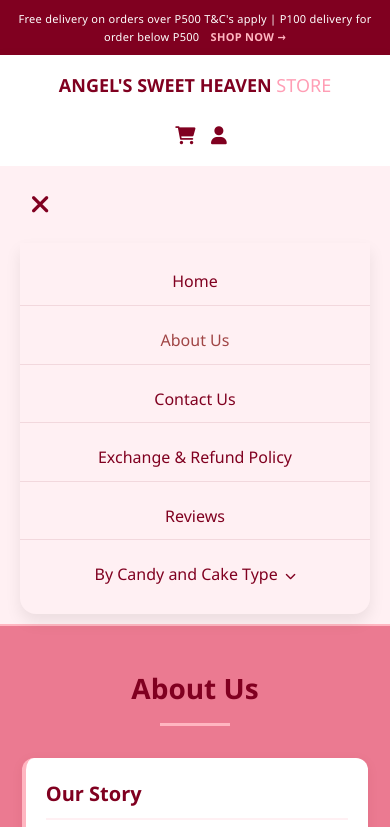
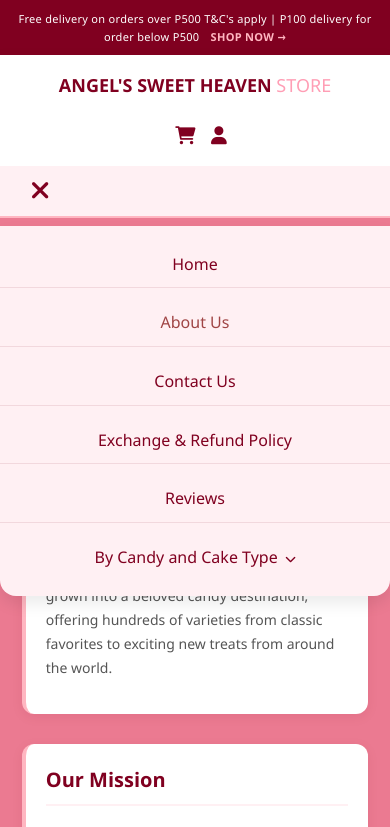
Before and after one commit to nkepuoratile-dev/Oratile-A-Nkepu-bida25-052-WMD-Assignment, a plain HTML site: page about.html in a window 390 px wide. Both pictures are taken after a click on the element 43 px from the left and 204 px from the top of the page. Shown: the top 827 px of the page. Drawn offline with Linux system fonts and the light colour scheme.

Commit message:
about.html

```diff
--- a/about.html
+++ b/about.html
@@ -154,7 +154,7 @@
             color: var(--pink-dark);
         }
 
-        /* ===== NAVIGATION - FULLY RESPONSIVE ===== */
+        /* ===== NAVIGATION - FULLY RESPONSIVE WITH CENTERED MENU ON DESKTOP ===== */
         nav {
             background-color: var(--pink-light);
             border-bottom: 2px solid var(--pink);
@@ -168,7 +168,7 @@
             max-width: 1400px;
             margin: 0 auto;
             display: flex;
-            justify-content: space-between;
+            justify-content: center;
             align-items: center;
             padding: 10px 20px;
             position: relative;
@@ -186,6 +186,10 @@
             padding: 8px 12px;
             border-radius: 8px;
             transition: all 0.2s;
+            position: absolute;
+            left: 20px;
+            top: 50%;
+            transform: translateY(-50%);
         }
 
         .nav-toggle:hover {
@@ -193,7 +197,7 @@
             color: var(--hot-pink);
         }
 
-        /* Desktop horizontal menu */
+        /* Desktop horizontal menu - CENTERED */
         .nav-menu {
             display: flex;
             justify-content: center;
@@ -464,6 +468,13 @@
                 display: block;
             }
 
+            /* On mobile, nav container changes to flex-start for hamburger alignment */
+            .nav-container {
+                justify-content: flex-start;
+                position: relative;
+                min-height: 50px;
+            }
+
             /* Vertical list form for navigation */
             .nav-menu {
                 display: none;
@@ -475,6 +486,10 @@
                 border-radius: 0 0 16px 16px;
                 box-shadow: 0 8px 16px rgba(0,0,0,0.08);
                 margin-top: 10px;
+                position: absolute;
+                top: 100%;
+                left: 0;
+                z-index: 1000;
             }
 
             .nav-menu.active {
@@ -651,7 +666,7 @@
         </div>
     </header>
 
-    <!-- Navigation with Hamburger + Vertical List Form on Mobile -->
+    <!-- Navigation with Hamburger + Centered Menu on Desktop -->
     <nav>
         <div class="nav-container">
             <div class="nav-toggle" id="navToggle" aria-label="Toggle navigation menu">
@@ -784,7 +799,6 @@
             if (dropdownLi) {
                 // Refresh reference to avoid duplicates
                 const dropdownLink = dropdownLi.querySelector('a');
-                const dropdownMenuDiv = dropdownLi.querySelector('.dropdown-menu');
 
                 if (dropdownLink) {
                     // Remove existing inline listener by cloning (clean approach)
@@ -824,7 +838,7 @@
                         dropdownContainer.classList.remove('active');
                     }
                 } else {
-                    // On mobile, we keep menu collapsed by default, but don't force close if open
+                    // On mobile, keep menu collapsed by default, but don't force close if open
                     // Also ensure that dropdowns that were open remain functional
                 }
             }
```
